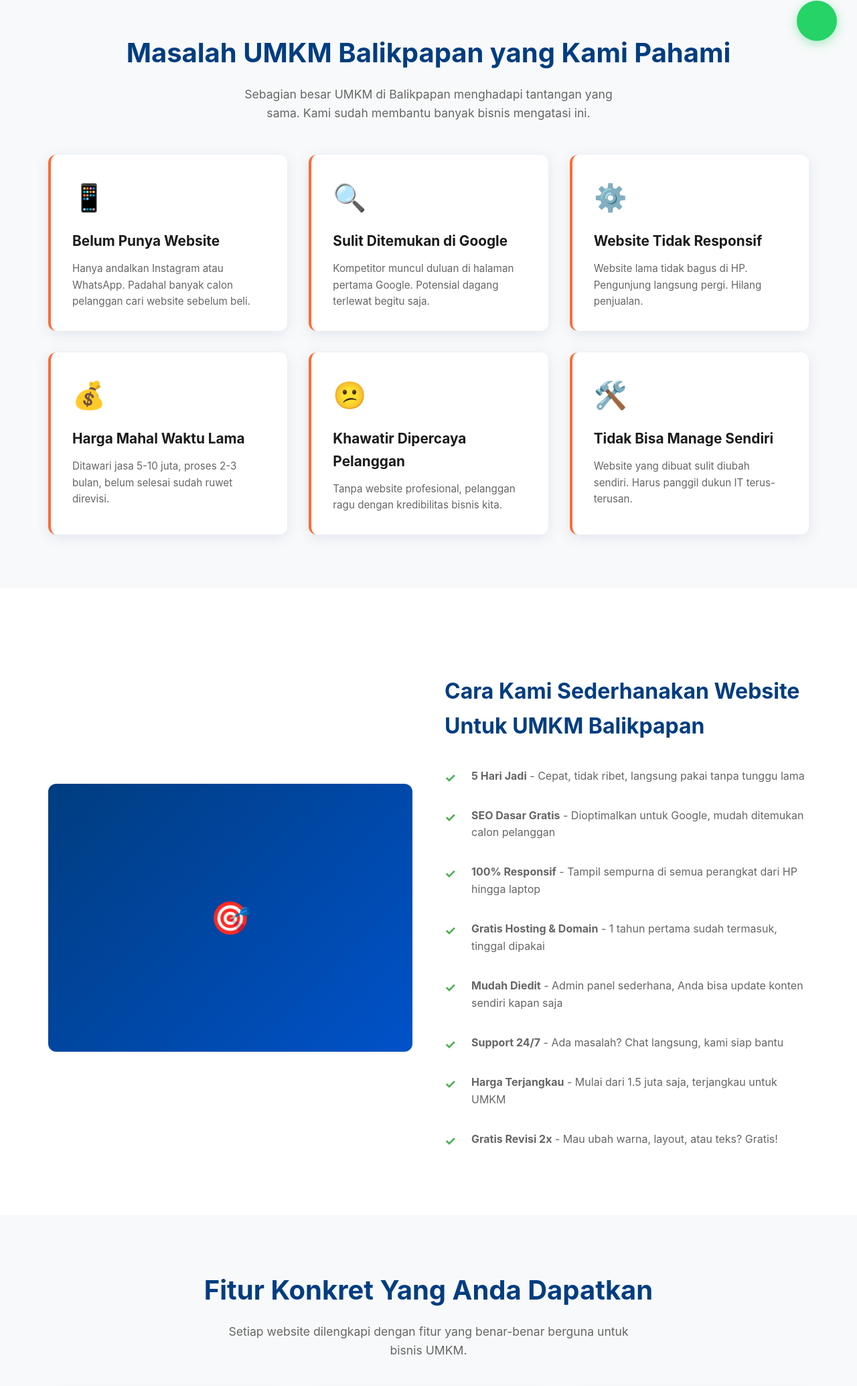
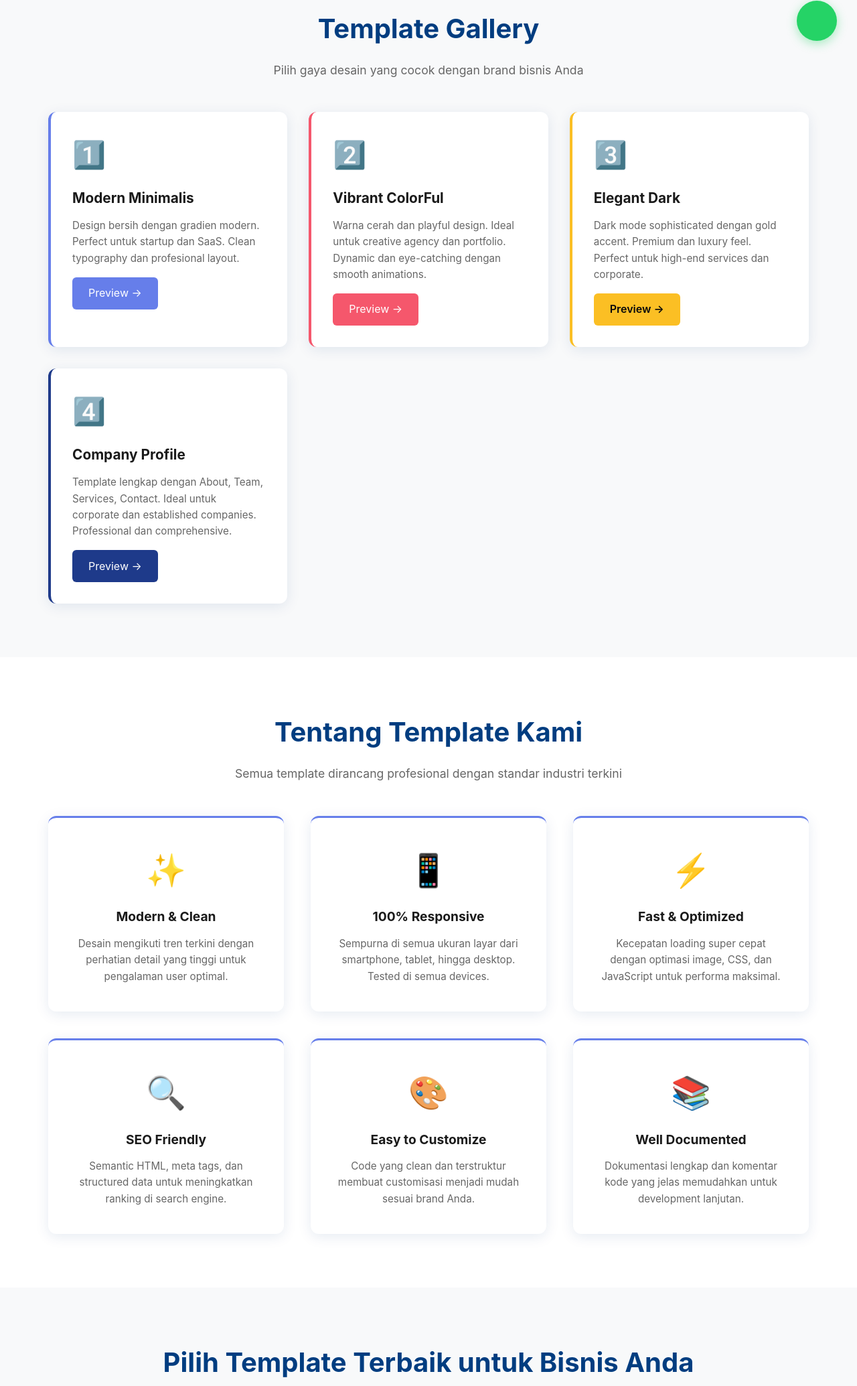
Before and after one commit to RenzoKamishiro/landingpage, a plain HTML site: page index.html in a window 1280 px wide. Shown: the part 709-2778 px from the top of the page at 67% size. Drawn offline with Linux system fonts and the light colour scheme.

Commit message:
Update index.html

```diff
--- a/index.html
+++ b/index.html
@@ -3,12 +3,7 @@
 <head>
     <meta charset="UTF-8">
     <meta name="viewport" content="width=device-width, initial-scale=1.0">
-    <meta name="description" content="Jasa pembuatan website profesional untuk UMKM di Balikpapan. Bangun website modern, mobile-friendly, dan SEO-ready dalam 5 hari. Gratis konsultasi dan revisi. Tampil profesional dan mudah ditemukan di Google.">
-    <meta name="keywords" content="jasa pembuatan website Balikpapan, website UMKM, buat website profesional, website UMKM modern, jasa web design Balikpapan, website toko online">
-    <meta property="og:title" content="Jasa Pembuatan Website Profesional untuk UMKM Balikpapan">
-    <meta property="og:description" content="Website Profesional Jadi dalam 5 Hari. Gratis konsultasi, mobile-friendly, dan SEO ready. Tampil profesional dan mudah ditemukan di Google.">
-    <meta property="og:type" content="website">
-    <title>Jasa Pembuatan Website Balikpapan | Buat Website Profesional untuk UMKM</title>
+    <title>Template Gallery - Showcase Desain Landing Page & Company Profile</title>
     <style>
         * {
             margin: 0;
@@ -852,135 +847,146 @@
         </div>
     </header>
 
-    <!-- HERO SECTION -->
+    <!-- HERO SECTION - TEMPLATE SHOWCASE -->
     <section class="hero" id="home">
         <div class="hero-container">
-            <h1>Website Profesional Jadi dalam <span class="hero-highlight">5 Hari</span> untuk UMKM Balikpapan</h1>
-            <p class="subtitle">Tampil profesional dan mudah ditemukan di Google. Tanpa ribet, tanpa biaya hidden, langsung pakai.</p>
+            <h1>Template Web Profesional Siap Pakai 🎨</h1>
+            <p class="subtitle">3 Landing Page Modern + 1 Company Profile Excellence - Pilih dan Kustomisasi</p>
 
             <div class="hero-actions">
-                <a href="https://wa.me/6285245854045?text=Halo%20saya%20ingin%20konsultasi%20gratis%20membuat%20website" class="cta-button">📱 Konsultasi Gratis via WhatsApp</a>
-                <a href="#solusi" class="cta-button secondary">Lihat Cara Kerjanya ↓</a>
+                <a href="#templates" class="cta-button">👀 Lihat Semua Template</a>
+                <a href="landingpage1.html" class="cta-button secondary">→ Lihat Paket Kami</a>
             </div>
 
             <div class="trust-badge">
                 <div class="trust-item">
                     <div class="trust-icon">✓</div>
-                    <span>30+ UMKM Puas</span>
+                    <span>4 Template Premium</span>
                 </div>
                 <div class="trust-item">
                     <div class="trust-icon">✓</div>
-                    <span>Garansi Revi 2x</span>
+                    <span>100% Responsive</span>
                 </div>
                 <div class="trust-item">
                     <div class="trust-icon">✓</div>
-                    <span>Responsif Mobile</span>
+                    <span>SEO Optimized</span>
                 </div>
             </div>
         </div>
     </section>
 
-    <!-- MASALAH UMKM -->
-    <section class="section section-alt" id="masalah">
+    <!-- TEMPLATE SHOWCASE SECTION -->
+    <section class="section section-alt" id="templates">
         <div class="container">
-            <h2 class="section-title">Masalah UMKM Balikpapan yang Kami Pahami</h2>
-            <p class="section-subtitle">Sebagian besar UMKM di Balikpapan menghadapi tantangan yang sama. Kami sudah membantu banyak bisnis mengatasi ini.</p>
+            <h2 class="section-title">Template Gallery</h2>
+            <p class="section-subtitle">Pilih gaya desain yang cocok dengan brand bisnis Anda</p>
 
             <div class="problems-grid">
-                <div class="problem-card">
-                    <div class="problem-icon">📱</div>
-                    <h3>Belum Punya Website</h3>
-                    <p>Hanya andalkan Instagram atau WhatsApp. Padahal banyak calon pelanggan cari website sebelum beli.</p>
+                <div class="problem-card" style="border-left-color: #667eea;">
+                    <div class="problem-icon">1️⃣</div>
+                    <h3>Modern Minimalis</h3>
+                    <p>Design bersih dengan gradien modern. Perfect untuk startup dan SaaS. Clean typography dan profesional layout.</p>
+                    <a href="template-landing-1.html" target="_blank" style="display: inline-block; margin-top: 1rem; background: #667eea; color: white; padding: 0.7rem 1.5rem; border-radius: 6px; text-decoration: none;">Preview →</a>
                 </div>
-                <div class="problem-card">
-                    <div class="problem-icon">🔍</div>
-                    <h3>Sulit Ditemukan di Google</h3>
-                    <p>Kompetitor muncul duluan di halaman pertama Google. Potensial dagang terlewat begitu saja.</p>
+                <div class="problem-card" style="border-left-color: #f5576c;">
+                    <div class="problem-icon">2️⃣</div>
+                    <h3>Vibrant ColorFul</h3>
+                    <p>Warna cerah dan playful design. Ideal untuk creative agency dan portfolio. Dynamic dan eye-catching dengan smooth animations.</p>
+                    <a href="template-landing-2.html" target="_blank" style="display: inline-block; margin-top: 1rem; background: #f5576c; color: white; padding: 0.7rem 1.5rem; border-radius: 6px; text-decoration: none;">Preview →</a>
                 </div>
-                <div class="problem-card">
-                    <div class="problem-icon">⚙️</div>
-                    <h3>Website Tidak Responsif</h3>
-                    <p>Website lama tidak bagus di HP. Pengunjung langsung pergi. Hilang penjualan.</p>
+                <div class="problem-card" style="border-left-color: #fbbf24;">
+                    <div class="problem-icon">3️⃣</div>
+                    <h3>Elegant Dark</h3>
+                    <p>Dark mode sophisticated dengan gold accent. Premium dan luxury feel. Perfect untuk high-end services dan corporate.</p>
+                    <a href="template-landing-3.html" target="_blank" style="display: inline-block; margin-top: 1rem; background: #fbbf24; color: #09090b; padding: 0.7rem 1.5rem; border-radius: 6px; text-decoration: none; font-weight: 600;">Preview →</a>
                 </div>
-                <div class="problem-card">
-                    <div class="problem-icon">💰</div>
-                    <h3>Harga Mahal Waktu Lama</h3>
-                    <p>Ditawari jasa 5-10 juta, proses 2-3 bulan, belum selesai sudah ruwet direvisi.</p>
-                </div>
-                <div class="problem-card">
-                    <div class="problem-icon">😕</div>
-                    <h3>Khawatir Dipercaya Pelanggan</h3>
-                    <p>Tanpa website profesional, pelanggan ragu dengan kredibilitas bisnis kita.</p>
-                </div>
-                <div class="problem-card">
-                    <div class="problem-icon">🛠️</div>
-                    <h3>Tidak Bisa Manage Sendiri</h3>
-                    <p>Website yang dibuat sulit diubah sendiri. Harus panggil dukun IT terus-terusan.</p>
+                <div class="problem-card" style="border-left-color: #1e3a8a;">
+                    <div class="problem-icon">4️⃣</div>
+                    <h3>Company Profile</h3>
+                    <p>Template lengkap dengan About, Team, Services, Contact. Ideal untuk corporate dan established companies. Professional dan comprehensive.</p>
+                    <a href="template-company-profile.html" target="_blank" style="display: inline-block; margin-top: 1rem; background: #1e3a8a; color: white; padding: 0.7rem 1.5rem; border-radius: 6px; text-decoration: none;">Preview →</a>
                 </div>
             </div>
         </div>
     </section>
 
-    <!-- SOLUSI SECTION -->
+    <!-- INFO SECTION -->
     <section class="section" id="solusi">
         <div class="container">
-            <div class="solution-content">
-                <div class="solution-image">
-                    🎯
+            <h2 class="section-title">Tentang Template Kami</h2>
+            <p class="section-subtitle">Semua template dirancang profesional dengan standar industri terkini</p>
+
+            <div class="features-grid">
+                <div class="feature-card" style="border-top-color: #667eea;">
+                    <div class="feature-icon">✨</div>
+                    <h3>Modern & Clean</h3>
+                    <p>Desain mengikuti tren terkini dengan perhatian detail yang tinggi untuk pengalaman user optimal.</p>
                 </div>
-                <div class="solution-text">
-                    <h2>Cara Kami Sederhanakan Website Untuk UMKM Balikpapan</h2>
-                    <ul class="solution-list">
-                        <li><strong>5 Hari Jadi</strong> - Cepat, tidak ribet, langsung pakai tanpa tunggu lama</li>
-                        <li><strong>SEO Dasar Gratis</strong> - Dioptimalkan untuk Google, mudah ditemukan calon pelanggan</li>
-                        <li><strong>100% Responsif</strong> - Tampil sempurna di semua perangkat dari HP hingga laptop</li>
-                        <li><strong>Gratis Hosting & Domain</strong> - 1 tahun pertama sudah termasuk, tinggal dipakai</li>
-                        <li><strong>Mudah Diedit</strong> - Admin panel sederhana, Anda bisa update konten sendiri kapan saja</li>
-                        <li><strong>Support 24/7</strong> - Ada masalah? Chat langsung, kami siap bantu</li>
-                        <li><strong>Harga Terjangkau</strong> - Mulai dari 1.5 juta saja, terjangkau untuk UMKM</li>
-                        <li><strong>Gratis Revisi 2x</strong> - Mau ubah warna, layout, atau teks? Gratis!</li>
-                    </ul>
+                <div class="feature-card" style="border-top-color: #667eea;">
+                    <div class="feature-icon">📱</div>
+                    <h3>100% Responsive</h3>
+                    <p>Sempurna di semua ukuran layar dari smartphone, tablet, hingga desktop. Tested di semua devices.</p>
+                </div>
+                <div class="feature-card" style="border-top-color: #667eea;">
+                    <div class="feature-icon">⚡</div>
+                    <h3>Fast & Optimized</h3>
+                    <p>Kecepatan loading super cepat dengan optimasi image, CSS, dan JavaScript untuk performa maksimal.</p>
+                </div>
+                <div class="feature-card" style="border-top-color: #667eea;">
+                    <div class="feature-icon">🔍</div>
+                    <h3>SEO Friendly</h3>
+                    <p>Semantic HTML, meta tags, dan structured data untuk meningkatkan ranking di search engine.</p>
+                </div>
+                <div class="feature-card" style="border-top-color: #667eea;">
+                    <div class="feature-icon">🎨</div>
+                    <h3>Easy to Customize</h3>
+                    <p>Code yang clean dan terstruktur membuat customisasi menjadi mudah sesuai brand Anda.</p>
+                </div>
+                <div class="feature-card" style="border-top-color: #667eea;">
+                    <div class="feature-icon">📚</div>
+                    <h3>Well Documented</h3>
+                    <p>Dokumentasi lengkap dan komentar kode yang jelas memudahkan untuk development lanjutan.</p>
                 </div>
             </div>
         </div>
     </section>
 
-    <!-- FITUR -->
+    <!-- TEMPLATE INFO -->
     <section class="section section-alt" id="fitur">
         <div class="container">
-            <h2 class="section-title">Fitur Konkret Yang Anda Dapatkan</h2>
-            <p class="section-subtitle">Setiap website dilengkapi dengan fitur yang benar-benar berguna untuk bisnis UMKM.</p>
+            <h2 class="section-title">Pilih Template Terbaik untuk Bisnis Anda</h2>
+            <p class="section-subtitle">Setiap template memiliki karakteristik unik yang cocok untuk berbagai jenis bisnis</p>
 
             <div class="features-grid">
                 <div class="feature-card">
-                    <div class="feature-icon">📱</div>
-                    <h3>Mobile Friendly</h3>
-                    <p>Website sempurna di semua ukuran layar. Pengunjung dari HP puas dengan tampilan dan navigasi.</p>
-                </div>
-                <div class="feature-card">
-                    <div class="feature-icon">⚡</div>
-                    <h3>Loading Cepat</h3>
-                    <p>Halaman terbuka kurang dari 3 detik. Google suka, pengunjung tidak pergi.</p>
-                </div>
-                <div class="feature-card">
-                    <div class="feature-icon">🔍</div>
-                    <h3>SEO Optimization</h3>
-                    <p>Title, meta description, heading structure rapi. Siap mendapat organic traffic dari Google.</p>
-                </div>
-                <div class="feature-card">
-                    <div class="feature-icon">✏️</div>
-                    <h3>Mudah Edit Konten</h3>
-                    <p>Admin panel intuitif. Ubah teks, foto, atau produk tanpa harus tahu coding.</p>
-                </div>
-                <div class="feature-card">
-                    <div class="feature-icon">📧</div>
-                    <h3>Contact Form & Email</h3>
-                    <p>Pengunjung bisa kirim pesan langsung. Notifikasi masuk ke email Anda real-time.</p>
+                    <div class="feature-icon">🚀</div>
+                    <h3>Untuk Startup</h3>
+                    <p>Template Modern Minimalis cocok untuk startup tech, SaaS, atau product launch dengan design clean dan profesional.</p>
                 </div>
                 <div class="feature-card">
                     <div class="feature-icon">🎨</div>
-                    <h3>Design Profesional</h3>
-                    <p>Template modern dan bersih. Mencerminkan profesionalisme bisnis UMKM Anda.</p>
+                    <h3>Untuk Creative</h3>
+                    <p>Template Vibrant ColorFul ideal untuk creative agency, designer, fotographer dengan visual yang bold dan menarik.</p>
+                </div>
+                <div class="feature-card">
+                    <div class="feature-icon">💎</div>
+                    <h3>Untuk Premium Brand</h3>
+                    <p>Template Elegant Dark sempurna untuk luxury services, consulting, premium produk dengan kesan eksklusif.</p>
+                </div>
+                <div class="feature-card">
+                    <div class="feature-icon">🏢</div>
+                    <h3>Untuk Corporate</h3>
+                    <p>Template Company Profile lengkap untuk established company, corporate, atau perusahaan yang butuh online presence kuat.</p>
+                </div>
+                <div class="feature-card">
+                    <div class="feature-icon">🛍️</div>
+                    <h3>Untuk E-Commerce</h3>
+                    <p>Semua template bisa dimodifikasi untuk toko online dengan menambahkan product catalog dan shopping cart integration.</p>
+                </div>
+                <div class="feature-card">
+                    <div class="feature-icon">✅</div>
+                    <h3>Siap untuk Semua</h3>
+                    <p>Apapun industri bisnis Anda, pilih template yang resonates dan customize sesuai kebutuhan brand Anda.</p>
                 </div>
             </div>
         </div>
```
